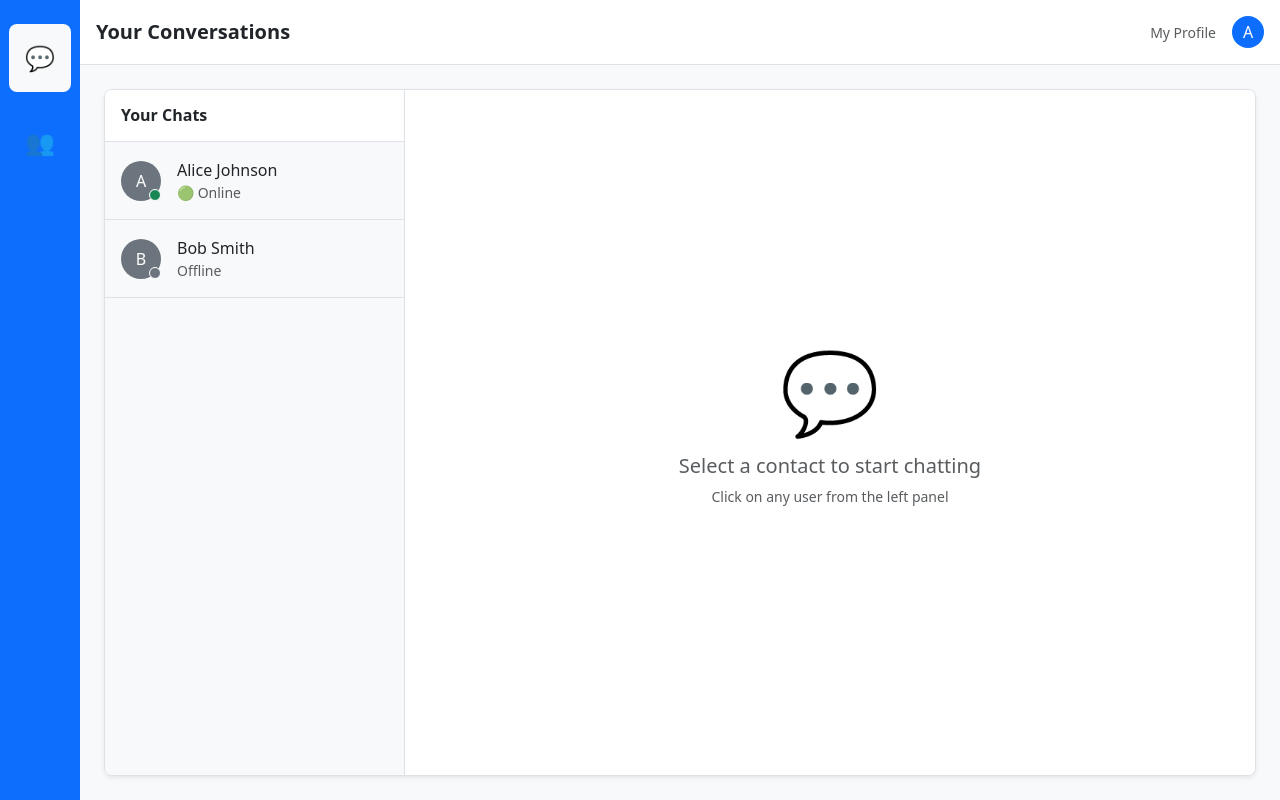
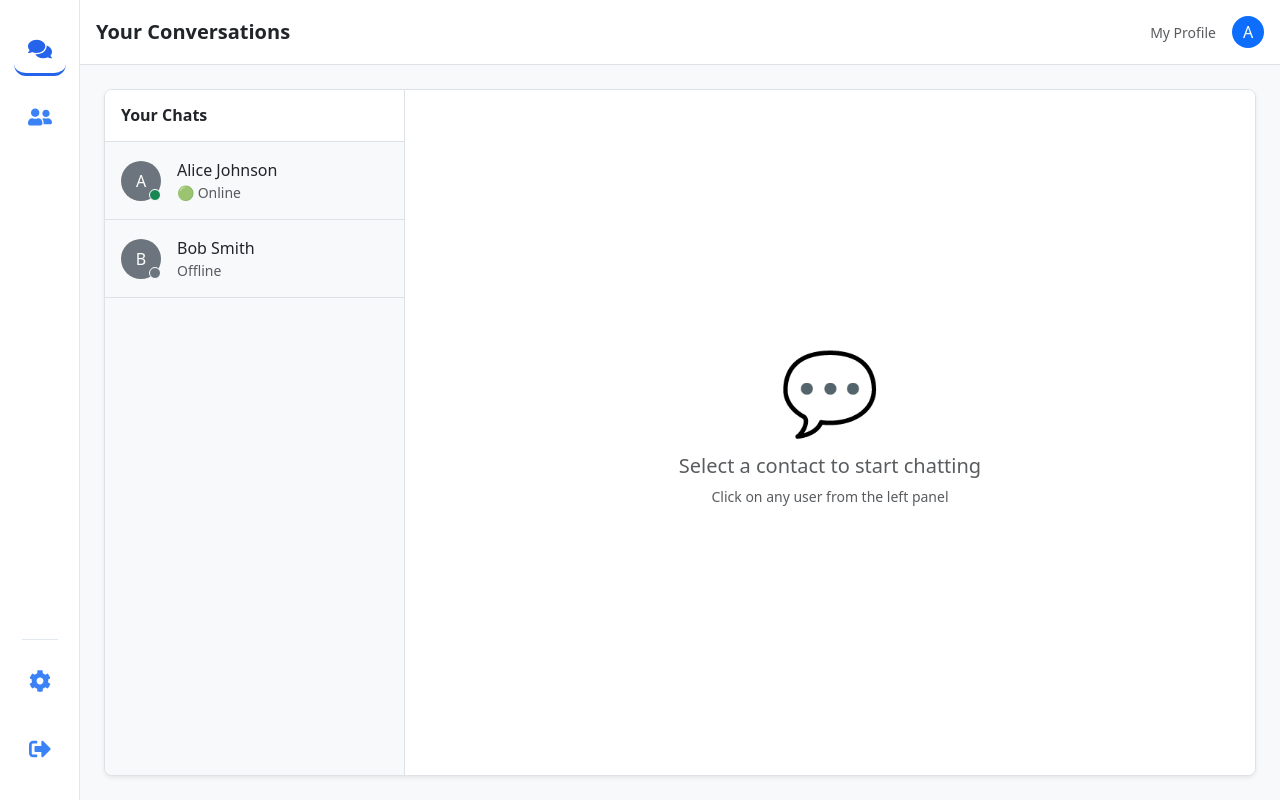
Before and after one commit to TshiamoMogolane/ChatSystem, a React (Vite) app in the folder ChatSystem/chat-system-fe/: page /dashboard in a window 1280 px wide. Built offline with nearby package versions, Linux system fonts and the light colour scheme.

Commit message:
updated my  sidebar to be user friendly and changed icons

```diff
--- a/ChatSystem/chat-system-fe/src/components/layout/Sidebar.tsx
+++ b/ChatSystem/chat-system-fe/src/components/layout/Sidebar.tsx
@@ -1,3 +1,5 @@
+import { FaComments, FaUserFriends, FaCog, FaSignOutAlt } from 'react-icons/fa';
+
 interface SidebarProps {
   activeTab: string;
   setActiveTab: (tab: string) => void;
@@ -6,33 +8,71 @@ interface SidebarProps {
 export default function Sidebar({ activeTab, setActiveTab }: SidebarProps) {
   return (
     <div
-      className="d-flex flex-column align-items-center bg-primary text-white py-4"
-      style={{ width: '80px', height: '100vh' }}
+      className="d-flex flex-column align-items-center py-4"
+      style={{
+        width: '80px',
+        height: '100vh',
+        backgroundColor: '#ffffff', // clean white, matching your auth container
+        borderRight: '1px solid var(--border)',
+        justifyContent: 'space-between', // pushes top and bottom sections apart
+      }}
     >
-      {/* Chat Icon Button */}
+      {/* ----- TOP SECTION: Chats & Friends ----- */}
+      <div className="d-flex flex-column align-items-center gap-3">
+        {/* Chat Button */}
         <button
           onClick={() => setActiveTab('chat')}
-        className={`btn border-0 rounded-3 p-3 mb-3 ${
-          activeTab === 'chat' ? 'btn-light text-primary' : 'btn-outline-light'
-        }`}
+          className={`sidebar-btn ${activeTab === 'chat' ? 'active' : ''}`}
           title="Chats"
-        style={{ fontSize: '1.5rem' }}
-
         >
-        💬
+          <FaComments size={24} />
         </button>
 
-      {/* Friends Icon Button */}
+        {/* Friends Button */}
         <button
           onClick={() => setActiveTab('friends')}
-        className={`btn border-0 rounded-3 p-3 ${
-          activeTab === 'friends' ? 'btn-light text-primary' : 'btn-outline-light'
-        }`}
+          className={`sidebar-btn ${activeTab === 'friends' ? 'active' : ''}`}
           title="Find Friends"
-        style={{ fontSize: '1.5rem' }}
         >
-        👥
+          <FaUserFriends size={24} />
         </button>
+      </div>
+
+      {/* ----- BOTTOM SECTION: Settings & Logout ----- */}
+      <div className="d-flex flex-column align-items-center gap-3">
+        {/* Separator Line */}
+        <div
+          style={{
+            width: '36px',
+            height: '1px',
+            backgroundColor: 'var(--border)',
+          }}
+        />
+
+        {/* Settings Button */}
+        <button
+          onClick={() => {
+            // TODO: Open settings modal or navigate
+            console.log('Settings clicked');
+          }}
+          className="sidebar-btn"
+          title="Settings"
+        >
+          <FaCog size={22} />
+        </button>
+
+        {/* Logout Button */}
+        <button
+          onClick={() => {
+            // TODO: Handle logout (clear token, redirect)
+            console.log('Logout clicked');
+          }}
+          className="sidebar-btn"
+          title="Logout"
+        >
+          <FaSignOutAlt size={22} />
+        </button>
+      </div>
     </div>
   );
 }
--- a/ChatSystem/chat-system-fe/src/index.css
+++ b/ChatSystem/chat-system-fe/src/index.css
@@ -36,7 +36,43 @@ body {
   max-width: 450px;
   margin: 1rem;
 }
+/* Sidebar button base - ALL ICONS ARE BLUE */
+.sidebar-btn {
+  width: 52px;
+  height: 52px;
+  display: flex;
+  align-items: center;
+  justify-content: center;
+  border: none;
+  background: transparent;
+  border-radius: 12px;
+  cursor: pointer;
+  color: var(--primary); /* 🔵 All icons are now your system blue */
+  transition: all 0.2s ease;
+  border-bottom: 3px solid transparent; /* Space for active underline */
+  font-size: 1.5rem;
+  padding: 0;
+}
 
+/* Hover: Light blue rounded background, icon stays blue */
+.sidebar-btn:hover {
+  background-color: var(--primary-light);
+  color: var(--primary); /* Keep blue on hover */
+}
+
+/* Active state: Darker blue icon + darker blue underline */
+.sidebar-btn.active {
+  color: var(--primary-dark); /* Deeper blue for active */
+  border-bottom-color: var(--primary-dark); /* Blue underline */
+}
+
+/* ❌ DELETE THIS ENTIRE BLOCK from your CSS:
+   It uses an undefined variable and breaks the hover above!
+
+.sidebar-btn:hover {
+  background-color: var(--social-bg) !important;
+}
+*/
 /* Toggle buttons */
 .toggle-buttons {
   display: flex;
```
Lines whose indentation alone changed are shown as unchanged.
